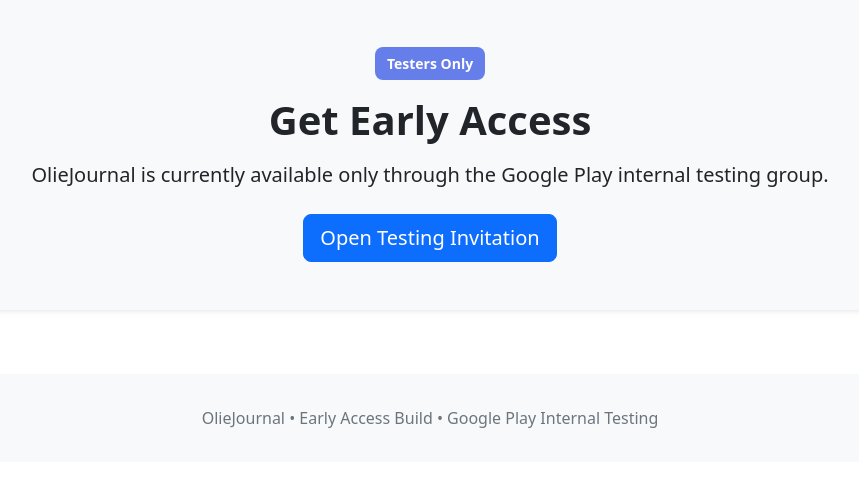
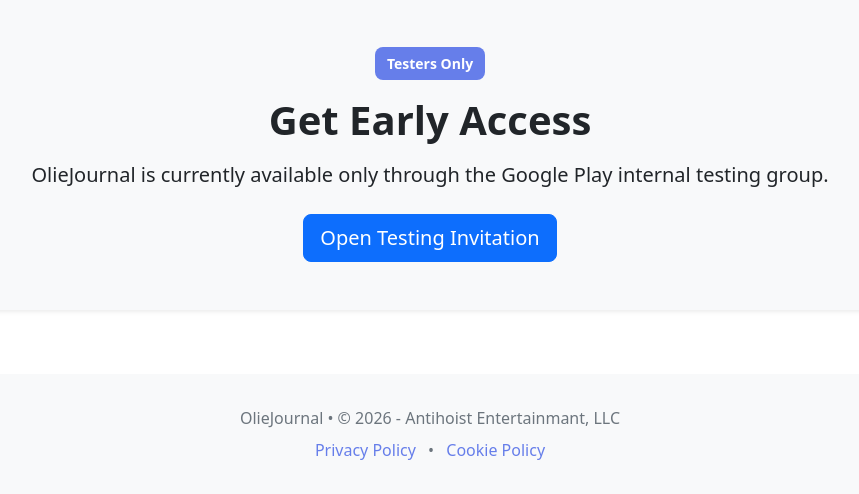
Before and after one commit to olievortex/oliejournal, an ASP.NET Core app: page / in a window 1280 px wide. Shown: the part 1420-1914 px from the top of the page, without its empty margins (210-1069 px from the left). Before the commit the page ends 1848 px from the top, so only its background shows below. Run offline with ASP.NET Core 8, Linux system fonts and the light colour scheme.

Commit message:
Update footer

```diff
--- a/src/oliejournal.web/Pages/Index.cshtml
+++ b/src/oliejournal.web/Pages/Index.cshtml
@@ -63,6 +63,13 @@
             margin-top: 4rem;
             text-align: center;
             color: #6c757d;
+        }
+        footer a {
+            color: #667eea;
+            text-decoration: none;
+        }
+        footer a:hover {
+            text-decoration: underline;
         }
     </style>
 </head>
@@ -199,7 +206,14 @@
 
     <footer>
         <div class="container">
-            OlieJournal • Early Access Build • Google Play Internal Testing
+            <div class="mb-2">
+                OlieJournal • &copy; 2026 - Antihoist Entertainmant, LLC
+            </div>
+            <div>
+                <a asp-page="/Privacy">Privacy Policy</a>
+                <span class="mx-2">•</span>
+                <a asp-page="/CookiePolicy">Cookie Policy</a>
+            </div>
         </div>
     </footer>
 
```
